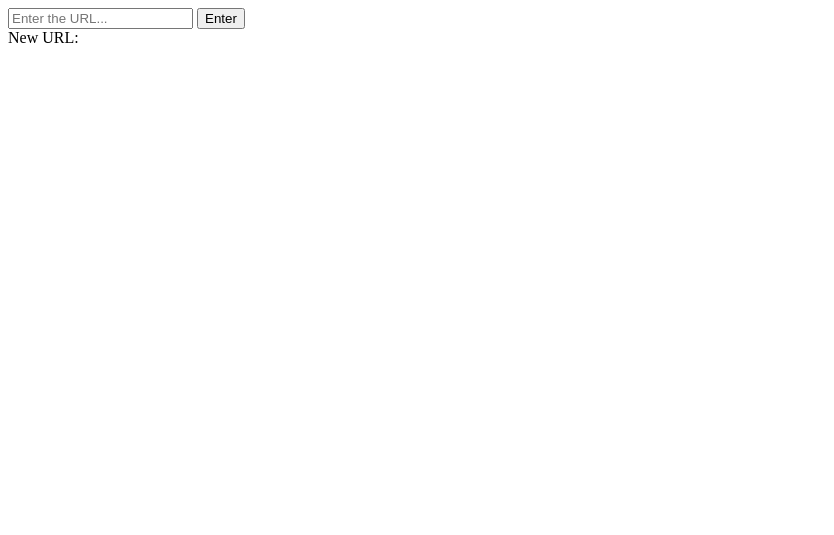
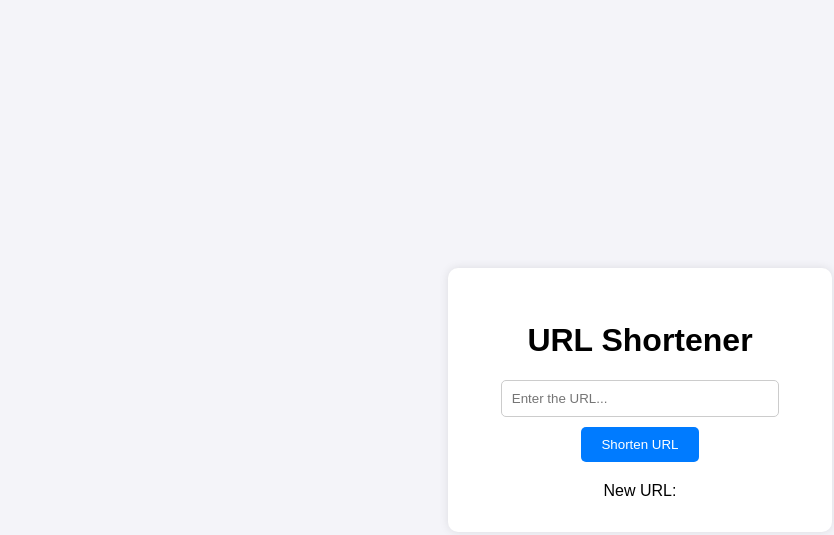
Before and after one commit to Itxsahil/url_shortner, a website: page index.html in a window 1280 px wide. Shown: the whole page, without its empty margins (0-834 px from the left). Drawn offline with Linux system fonts and the light colour scheme.

Commit message:
the last comit

```diff
--- a/index.html
+++ b/index.html
@@ -5,19 +5,59 @@
     <meta name="viewport" content="width=device-width, initial-scale=1.0">
     <title>URL Shortener</title>
     <style>
-        .s {
+        body {
+            font-family: Arial, sans-serif;
             display: flex;
-            justify-content: flex-start;
+            justify-content: center;
+            align-items: center;
+            height: 100vh;
+            margin: 0;
+            background-color: #f4f4f9;
+        }
+        .container {
+            background: #fff;
+            padding: 2em;
+            box-shadow: 0 0 10px rgba(0, 0, 0, 0.1);
+            border-radius: 10px;
+            text-align: center;
+        }
+        .container input {
+            width: 80%;
+            padding: 10px;
+            margin-bottom: 10px;
+            border: 1px solid #ccc;
+            border-radius: 5px;
+        }
+        .container button {
+            padding: 10px 20px;
+            border: none;
+            background-color: #007bff;
+            color: white;
+            border-radius: 5px;
+            cursor: pointer;
+        }
+        .container button:hover {
+            background-color: #0056b3;
+        }
+        .container .result {
+            margin-top: 20px;
+        }
+        .container .result a {
+            color: #007bff;
+            text-decoration: none;
+        }
+        .container .result a:hover {
+            text-decoration: underline;
         }
     </style>
 </head>
 <body>
-    <div class="main">
+    <div class="container">
+        <h1>URL Shortener</h1>
         <input type="text" id="url" placeholder="Enter the URL...">
-        <button class="Enter" id="sd">Enter</button>
-        <br>
-        <div class="s">
-            New URL: <div class="Short_url"></div>
+        <button class="Enter" id="sd">Shorten URL</button>
+        <div class="result">
+            <span>New URL: </span><div class="Short_url"></div>
         </div>
     </div>
     <script>
```
Also changed, not shown: index.js (+11 -7 lines).
